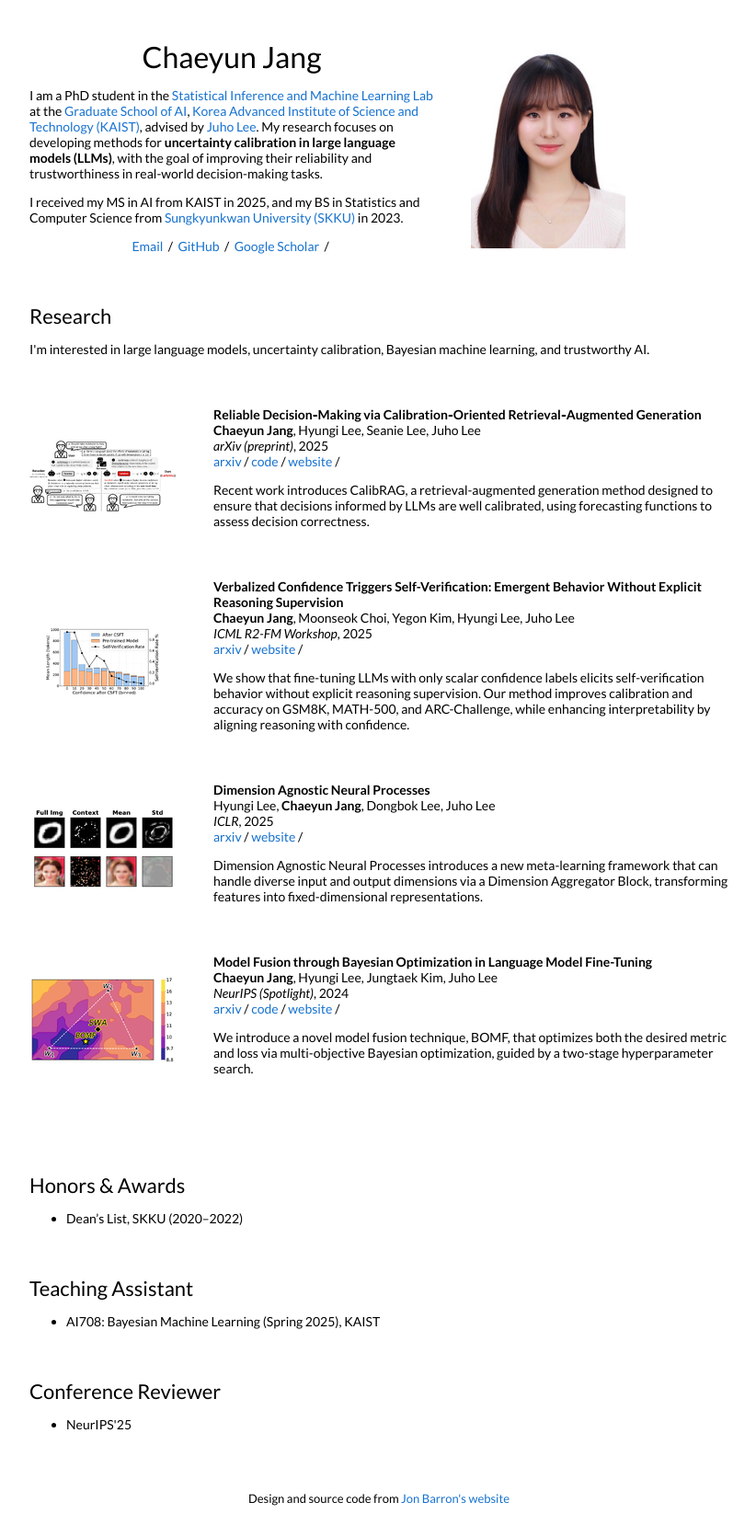
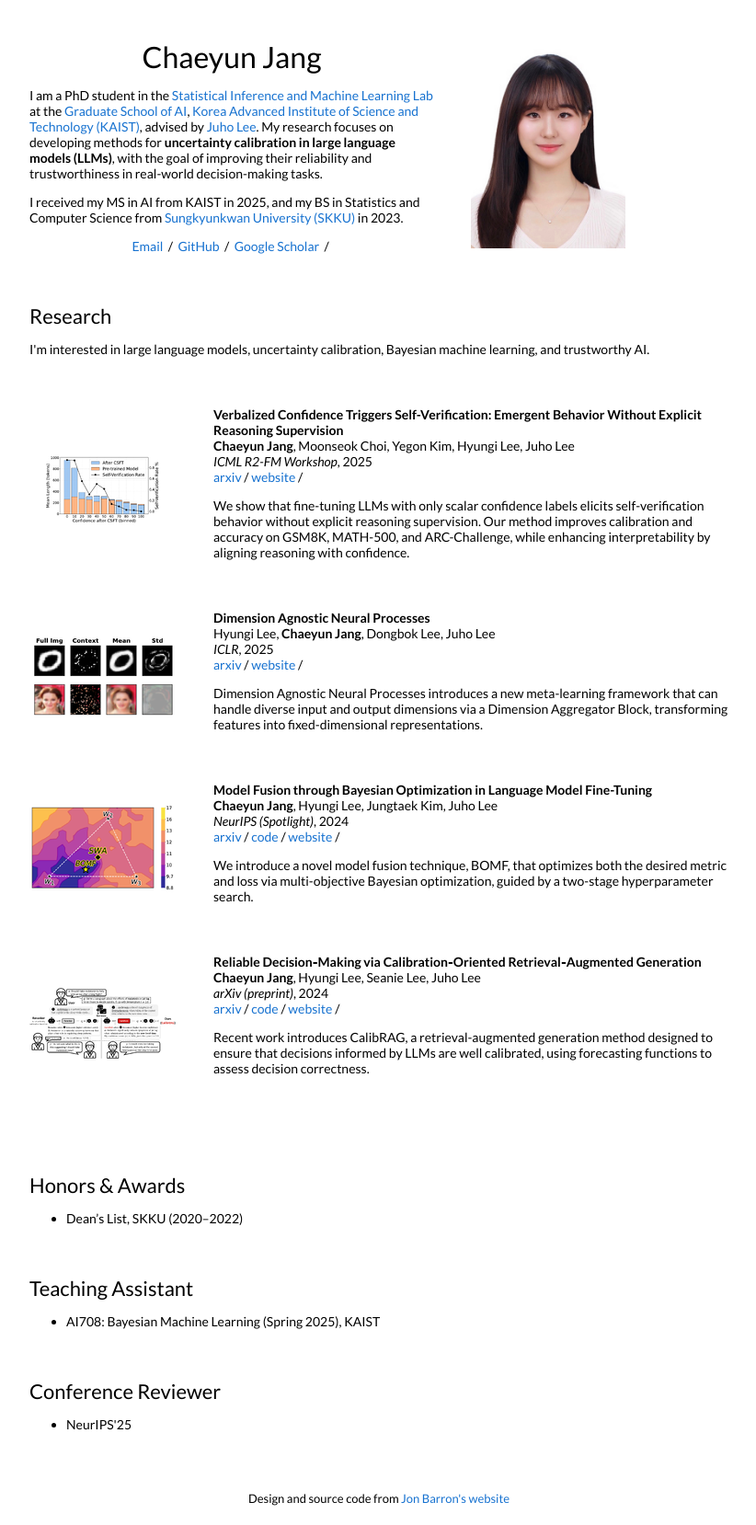
Before and after one commit to chaeyoon-jang/chaeyoon-jang.github.io, a Jekyll site: the page built from _posts/2023-08-28-3dgaussians.markdown, in a window 1280 px wide. Shown: the whole page at 92% size, without its empty margins (228-1050 px from the left). Built offline with Jekyll 4.4.1, drawn with Linux system fonts in a browser that asks for light colours.

Commit message:
<Modify> texts

```diff
--- a/_posts/2023-08-09-pairwise.markdown
+++ b/_posts/2023-08-09-pairwise.markdown
@@ -1,7 +1,7 @@
 ---
 layout: post
 title:  "Reliable Decision‑Making via Calibration‑Oriented Retrieval‑Augmented Generation"
-date:   2025-09-18 00:00:00 +00:00
+date:   2024-10-28 00:00:00 +00:00
 image: /images/calibrated_dm24.png
 categories: research
 author: "Chaeyun Jang"
```
